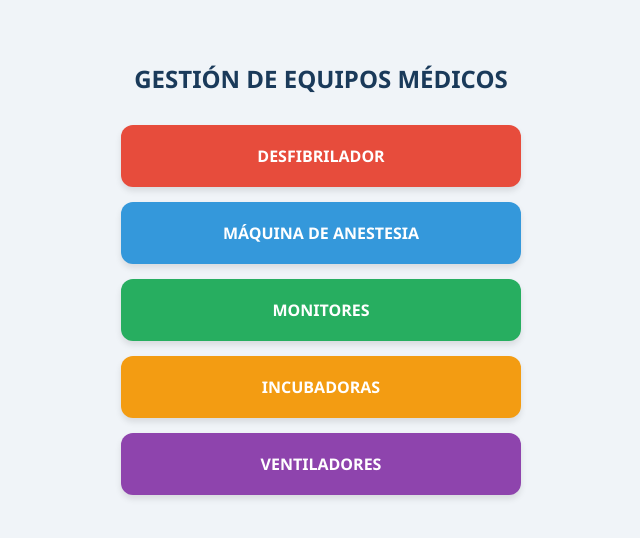
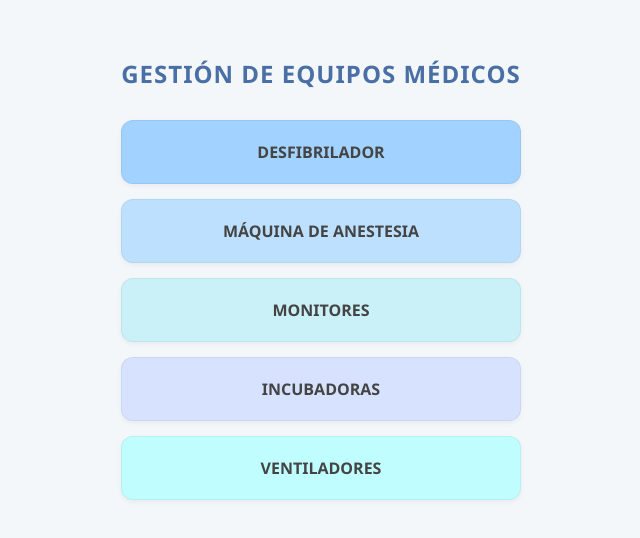
Before and after one commit to mphrt/CONTROL, a plain HTML site: page index.html in a window 1280 px wide. Shown: the part 150-688 px from the top of the page, without its empty margins (319-959 px from the left). Drawn offline with Linux system fonts and the light colour scheme.

Commit message:
Update index.html

```diff
--- a/index.html
+++ b/index.html
@@ -5,10 +5,10 @@
     <meta name="viewport" content="width=device-width, initial-scale=1.0">
     <title>Panel de Equipos Médicos</title>
     <style>
-        /* Estilos para que se vea bien en celulares y computadoras */
+        /* Estilos generales */
         body {
-            font-family: 'Segoe UI', Arial, sans-serif;
-            background-color: #f0f4f8;
+            font-family: 'Segoe UI', Roboto, Helvetica, Arial, sans-serif;
+            background-color: #f4f7f9; /* Fondo muy claro y limpio */
             display: flex;
             flex-direction: column;
             align-items: center;
@@ -19,17 +19,18 @@
         }
 
         h1 {
-            color: #1a3a5a;
+            color: #4a6fa5; /* Azul desaturado para el título */
             margin-bottom: 30px;
             text-align: center;
             font-size: 24px;
+            letter-spacing: 1px;
         }
 
         .container {
             display: grid;
             gap: 15px;
             width: 100%;
-            max-width: 400px; /* Tamaño ideal para móvil */
+            max-width: 400px;
         }
 
         .btn {
@@ -37,31 +38,34 @@
             padding: 20px;
             text-align: center;
             text-decoration: none;
-            color: white;
+            color: #444; /* Texto gris oscuro para mejor contraste sobre pastel */
             border-radius: 12px;
-            font-weight: bold;
+            font-weight: 600;
             font-size: 16px;
-            transition: transform 0.2s, box-shadow 0.2s;
-            box-shadow: 0 4px 6px rgba(0,0,0,0.1);
-            border: none;
+            transition: all 0.3s ease;
+            box-shadow: 0 2px 5px rgba(0,0,0,0.05);
+            border: 1px solid rgba(0,0,0,0.05);
             cursor: pointer;
         }
 
+        /* Efectos de interacción */
         .btn:active {
-            transform: scale(0.95);
+            transform: scale(0.98);
         }
 
-        /* Colores específicos para cada botón */
-        .defib { background-color: #e74c3c; } /* Rojo */
-        .anest { background-color: #3498db; } /* Azul */
-        .monit { background-color: #27ae60; } /* Verde */
-        .incub { background-color: #f39c12; } /* Naranja */
-        .venti { background-color: #8e44ad; } /* Morado */
+        .btn:hover {
+            opacity: 0.85;
+            box-shadow: 0 4px 10px rgba(0,0,0,0.1);
+            transform: translateY(-2px);
+        }
 
-        .btn:hover {
-            opacity: 0.9;
-            box-shadow: 0 6px 12px rgba(0,0,0,0.15);
-        }
+        /* Colores Azul Pastel específicos */
+        .defib { background-color: #a2d2ff; } /* Azul cielo pastel */
+        .anest { background-color: #bde0fe; } /* Azul claro suave */
+        .monit { background-color: #caf0f8; } /* Azul cian muy claro */
+        .incub { background-color: #d6e2ff; } /* Azul pervinca suave */
+        .venti { background-color: #c0fdff; } /* Azul aguamarina pálido */
+
     </style>
 </head>
 <body>
```
